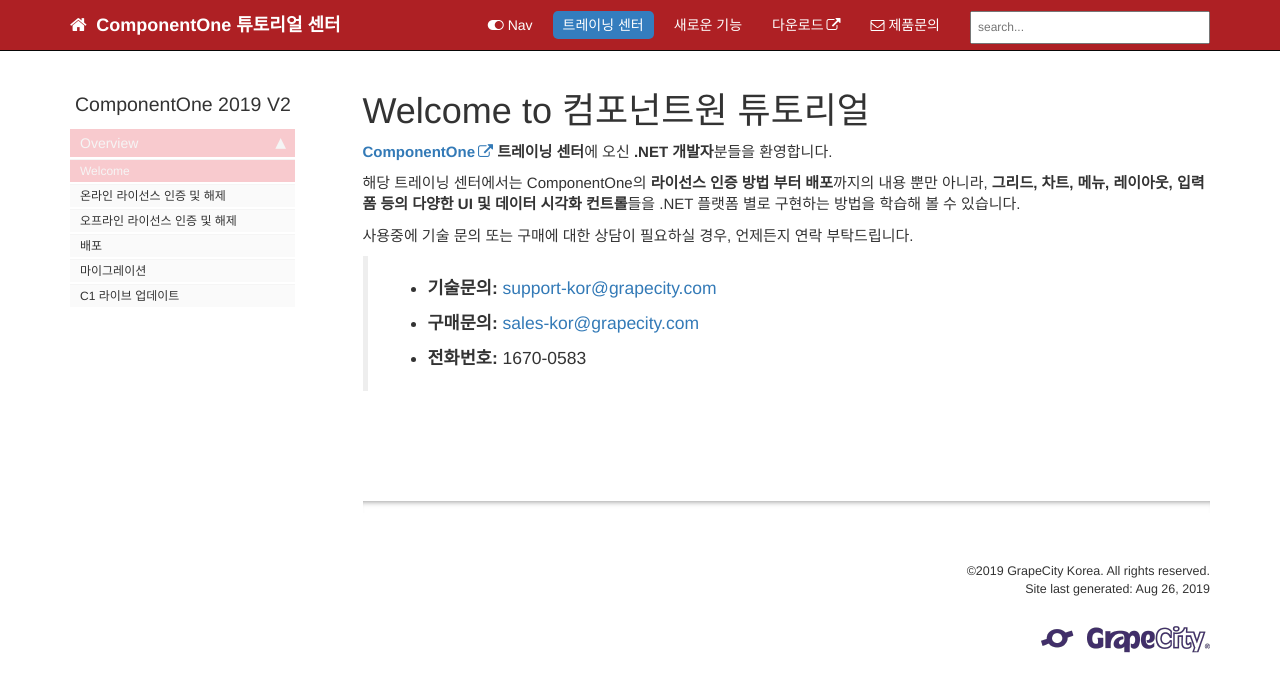
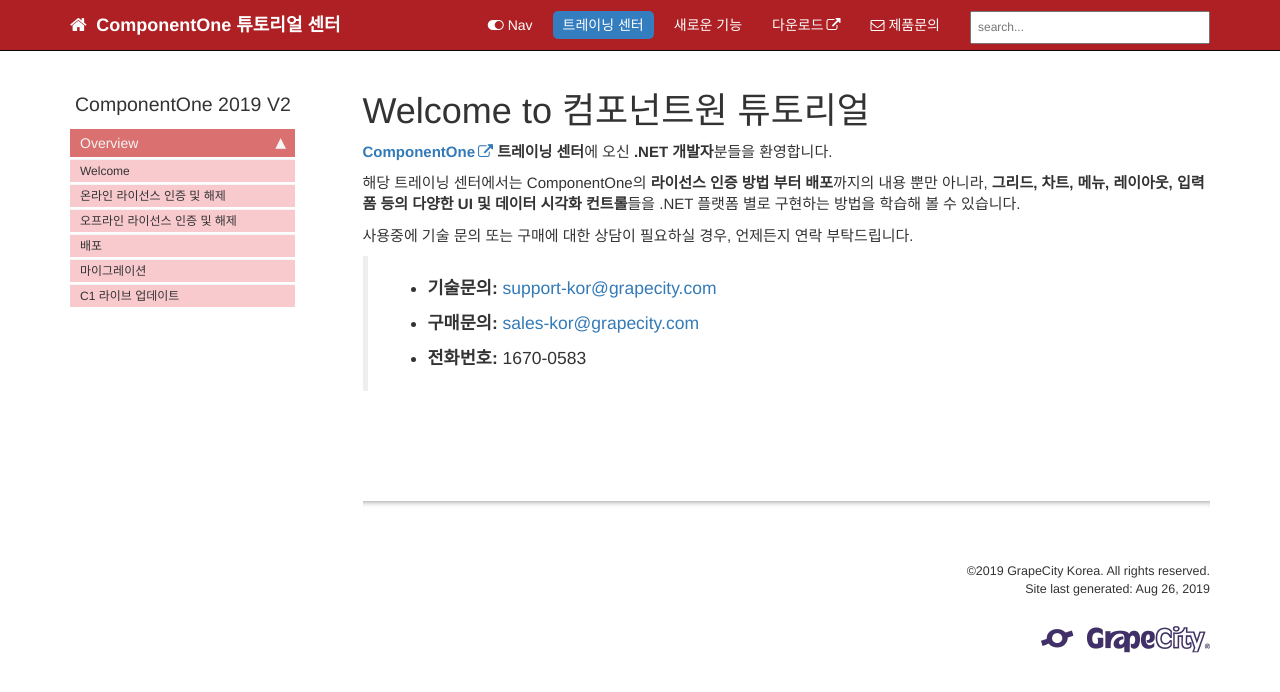
Before and after one commit to grapecity-korea/C1Training.github.io, a Jekyll site: the page built from index.md, in a window 1280 px wide. Shown: the top 692 px of the page. Built offline with Jekyll 4.4.1, drawn with Linux system fonts in a browser that asks for light colours; comment, search, counter and statistics services are not loaded.

Commit message:
Update theme-gck.css

```diff
--- a/css/theme-gck.css
+++ b/css/theme-gck.css
@@ -19,8 +19,17 @@ h4 {
   color: white;
 }
 
+.nav li a:hover {
+  background-color: #f8cace;
+}
+
 .nav li.active > a{
+  background-color: #da706f;
+}
+
+.nav li.active li a{
   background-color: #f8cace;
+  color: #333;
 }
 
 .nav > li > a:hover {
```
